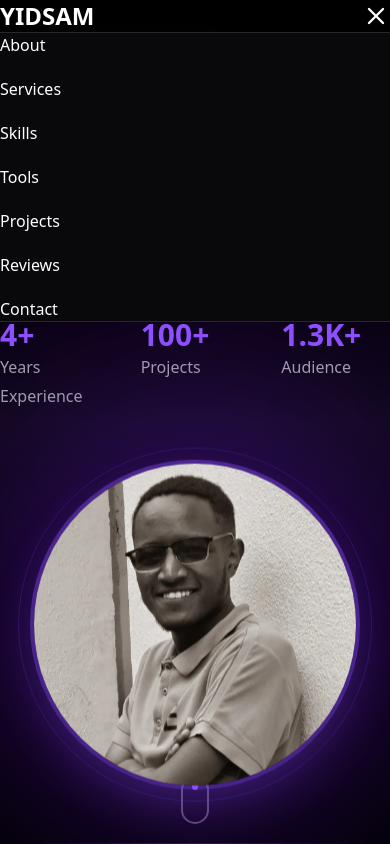
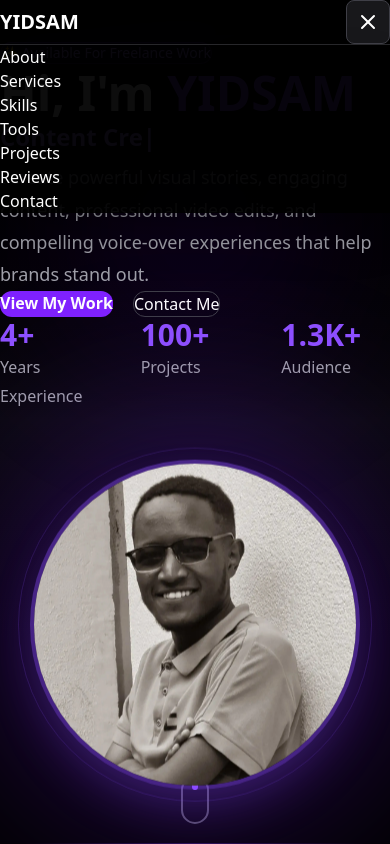
Before and after one commit to YID-SAM/yidsam-portfolio, a Next.js app: page / in a window 390 px wide. Both pictures are taken after a click on the button "Open navigation menu". Shown: the top 844 px of the page. Built offline with nearby package versions, Linux system fonts and the light colour scheme.

Commit message:
Update portfolio section

```diff
--- a/src/app/globals.css
+++ b/src/app/globals.css
@@ -20,12 +20,15 @@
 
 html {
     scroll-behavior: smooth;
+    overflow-x: hidden;
 }
 
 body {
     background: radial-gradient( circle at top, rgba(124, 58, 237, 0.12), transparent 40%), #09090b;
     color: var(--text);
     font-family: var(--font-body);
+    min-width: 0;
+    overflow-x: hidden;
 }
 
 h1,
@@ -133,3 +136,8 @@ section::after {
 * {
     transition: background-color .3s ease, border-color .3s ease, color .3s ease;
 }
+
+html,
+body {
+  overflow-x: hidden;
+}
--- a/src/app/layout.tsx
+++ b/src/app/layout.tsx
@@ -1,4 +1,5 @@
 import type { Metadata } from "next";
+import type { Viewport } from "next";
 import { Inter, Space_Grotesk } from "next/font/google";
 import "./globals.css";
 
@@ -18,6 +19,11 @@ export const metadata: Metadata = {
     "Portfolio of Yidnekachew Samuel - Graphic Designer, Video Editor, Content Creator and Voice Over Artist.",
 };
 
+export const viewport: Viewport = {
+  width: "device-width",
+  initialScale: 1,
+};
+
 export default function RootLayout({
   children,
 }: Readonly<{
--- a/src/components/layout/Navbar.tsx
+++ b/src/components/layout/Navbar.tsx
@@ -21,8 +21,7 @@ export default function Navbar() {
       className="
         fixed
         top-0
-        left-0
-        right-0
+        inset-x-0
         z-50
         bg-black/80
         backdrop-blur-md
@@ -34,17 +33,23 @@ export default function Navbar() {
         className="
           max-w-7xl
           mx-auto
-          px-6
-          py-4
+          px-4
+          sm:px-6
+          py-3
+          sm:py-4
           flex
           items-center
           justify-between
+          gap-4
         "
       >
         <a
           href="#"
+          onClick={() => setIsOpen(false)}
           className="
-            text-2xl
+            shrink-0
+            text-xl
+            sm:text-2xl
             font-bold
             text-violet-500
           "
@@ -69,31 +74,55 @@ export default function Navbar() {
         </div>
 
         <button
+          type="button"
+          aria-label={isOpen ? "Close navigation menu" : "Open navigation menu"}
+          aria-expanded={isOpen}
+          aria-controls="mobile-navigation"
           onClick={() => setIsOpen(!isOpen)}
           className="
             md:hidden
+            inline-flex
+            h-11
+            w-11
+            shrink-0
+            items-center
+            justify-center
+            rounded-lg
+            border
+            border-zinc-700
+            bg-zinc-900
             text-white
+            hover:border-violet-500
+            hover:text-violet-400
           "
         >
-          {isOpen ? <X size={28} /> : <Menu size={28} />}
+          {isOpen ? <X size={24} /> : <Menu size={24} />}
         </button>
       </div>
 
       {isOpen && (
         <div
+          id="mobile-navigation"
           className="
             md:hidden
-            bg-zinc-950
+            absolute
+            left-0
+            right-0
+            top-full
+            bg-black/95
+            backdrop-blur-md
             border-t
             border-zinc-800
+            shadow-2xl
+            shadow-black/40
           "
         >
           <div
             className="
               flex
               flex-col
-              gap-5
-              p-6
+              px-4
+              py-4
             "
           >
             {navLinks.map((link) => (
@@ -102,8 +131,12 @@ export default function Navbar() {
                 href={link.href}
                 onClick={() => setIsOpen(false)}
                 className="
+                  rounded-lg
+                  px-3
+                  py-3
                   text-gray-300
                   hover:text-violet-500
+                  hover:bg-violet-500/10
                   transition-colors
                 "
               >
--- a/src/components/sections/Hero.tsx
+++ b/src/components/sections/Hero.tsx
@@ -18,12 +18,27 @@ export default function Hero() {
         via-zinc-950
         to-black
         pt-28
-        overflow-hidden
+        overflow-x-hidden overflow-y-visible
       "
     >
       {/* Background Glow */}
-      <div className="absolute top-20 left-1/2 -translate-x-1/2 w-[700px] h-[700px] bg-violet-700/10 blur-[140px] rounded-full" />
-
+      <div
+  className="
+    absolute
+    top-20
+    left-1/2
+    -translate-x-1/2
+    w-[300px]
+    h-[300px]
+    md:w-[700px]
+    md:h-[700px]
+    bg-violet-700/10
+    blur-[80px]
+    md:blur-[140px]
+    rounded-full
+    pointer-events-none
+  "
+/>
       <div
         className="
           relative
@@ -78,7 +93,7 @@ export default function Hero() {
               mb-6
             "
           >
-            Hi, I'm{" "}
+            Hi, I&apos;m{" "}
             <span className="text-violet-500">
               YIDSAM
             </span>
--- a/src/components/sections/Testimonials.tsx
+++ b/src/components/sections/Testimonials.tsx
@@ -65,7 +65,7 @@ export default function Testimonials() {
                   mb-6
                 "
               >
-                "{item.text}"
+                &quot;{item.text}&quot;
               </p>
 
               <h3
```
